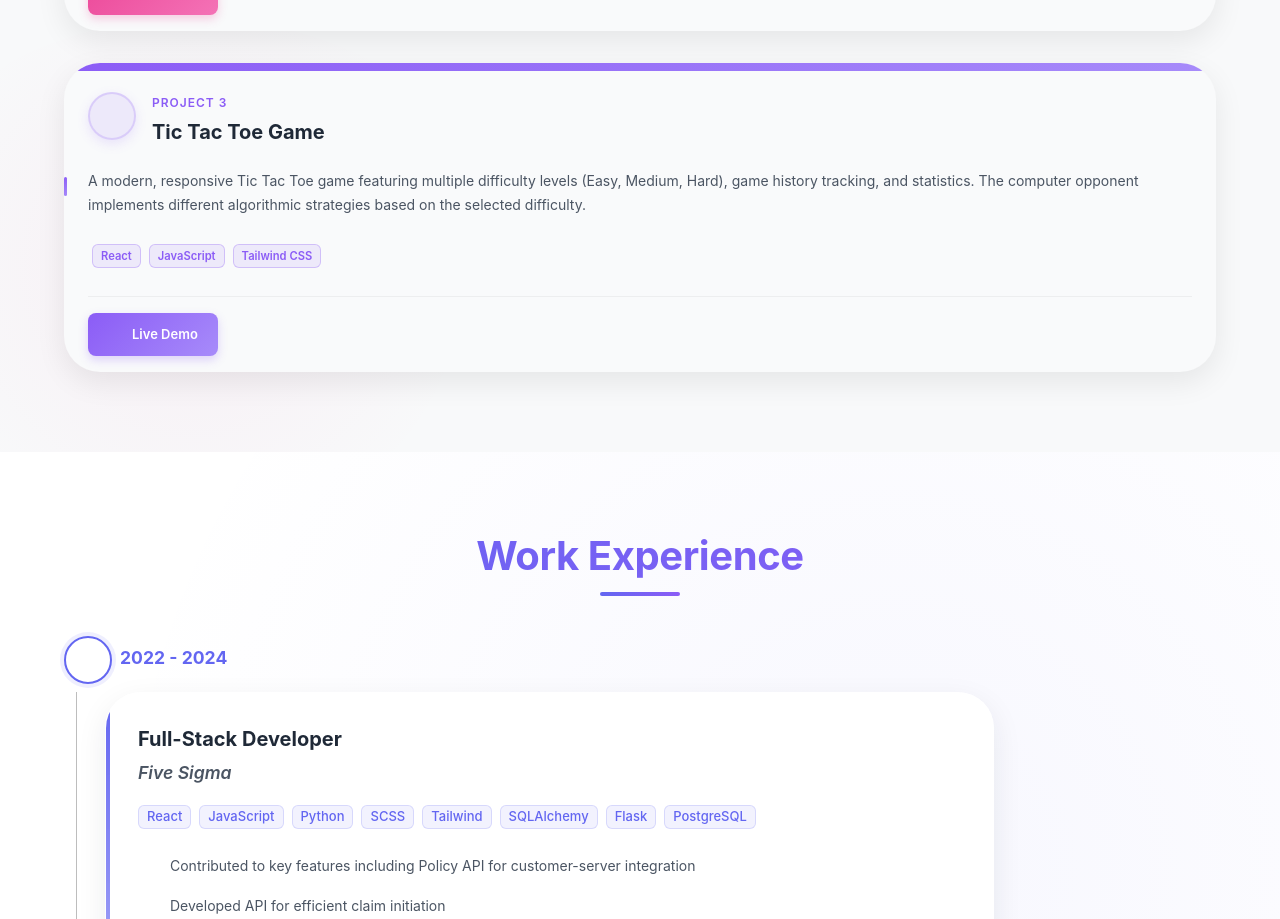
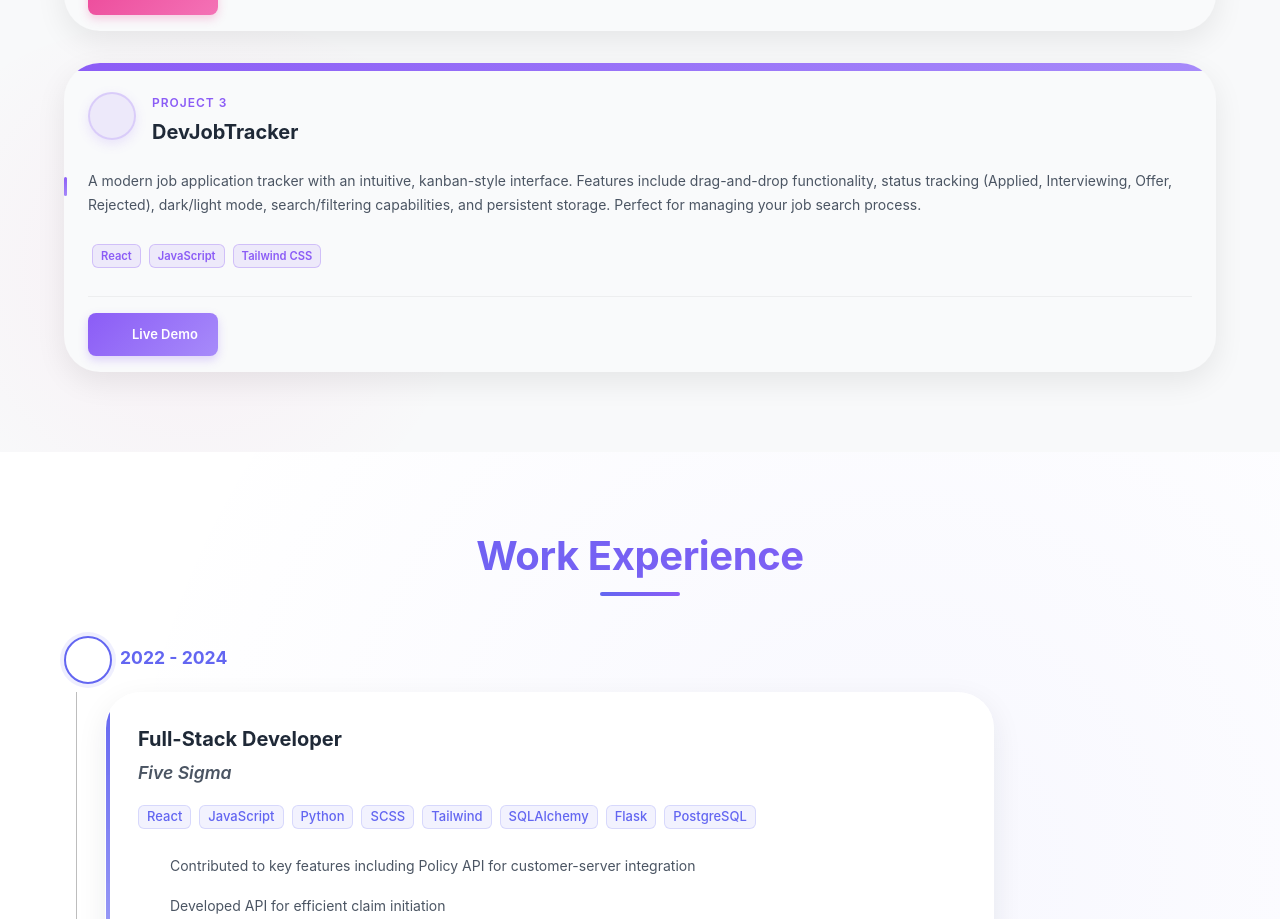
Before and after one commit to shulajz/personal-bio, a React (Create React App) app: page / in a window 1280 px wide. Shown: the part 3003-3922 px from the top of the page. Built offline with nearby package versions, Linux system fonts and the light colour scheme; some icons are missing.

Commit message:
edit projects

```diff
--- a/src/components/Projects.jsx
+++ b/src/components/Projects.jsx
@@ -18,7 +18,7 @@ import GitHubIcon from "@mui/icons-material/GitHub";
 import LaunchIcon from "@mui/icons-material/Launch";
 import WebIcon from "@mui/icons-material/Web";
 import MovieIcon from "@mui/icons-material/Movie";
-import SportsEsportsIcon from "@mui/icons-material/SportsEsports";
+import WorkIcon from "@mui/icons-material/Work";
 import { motion } from "framer-motion";
 
 const Projects = () => {
@@ -39,7 +39,7 @@ const Projects = () => {
       primary: "#8B5CF6", // Purple
       secondary: "#A78BFA",
       gradient: "linear-gradient(135deg, #8B5CF6, #A78BFA)",
-      icon: <SportsEsportsIcon />,
+      icon: <WorkIcon />,
     },
   ];
 
@@ -64,11 +64,11 @@ const Projects = () => {
     },
     {
       id: 3,
-      title: "Tic Tac Toe Game",
+      title: "DevJobTracker",
       description:
-        "A modern, responsive Tic Tac Toe game featuring multiple difficulty levels (Easy, Medium, Hard), game history tracking, and statistics. The computer opponent implements different algorithmic strategies based on the selected difficulty.",
+        "A modern job application tracker with an intuitive, kanban-style interface. Features include drag-and-drop functionality, status tracking (Applied, Interviewing, Offer, Rejected), dark/light mode, search/filtering capabilities, and persistent storage. Perfect for managing your job search process.",
       technologies: ["React", "JavaScript", "Tailwind CSS"],
-      liveLink: "https://shulajz.github.io/tic-tac-toe/",
+      liveLink: "https://shulajz.github.io/job-tracker/",
       color: projectColors[2],
     },
   ];
```
